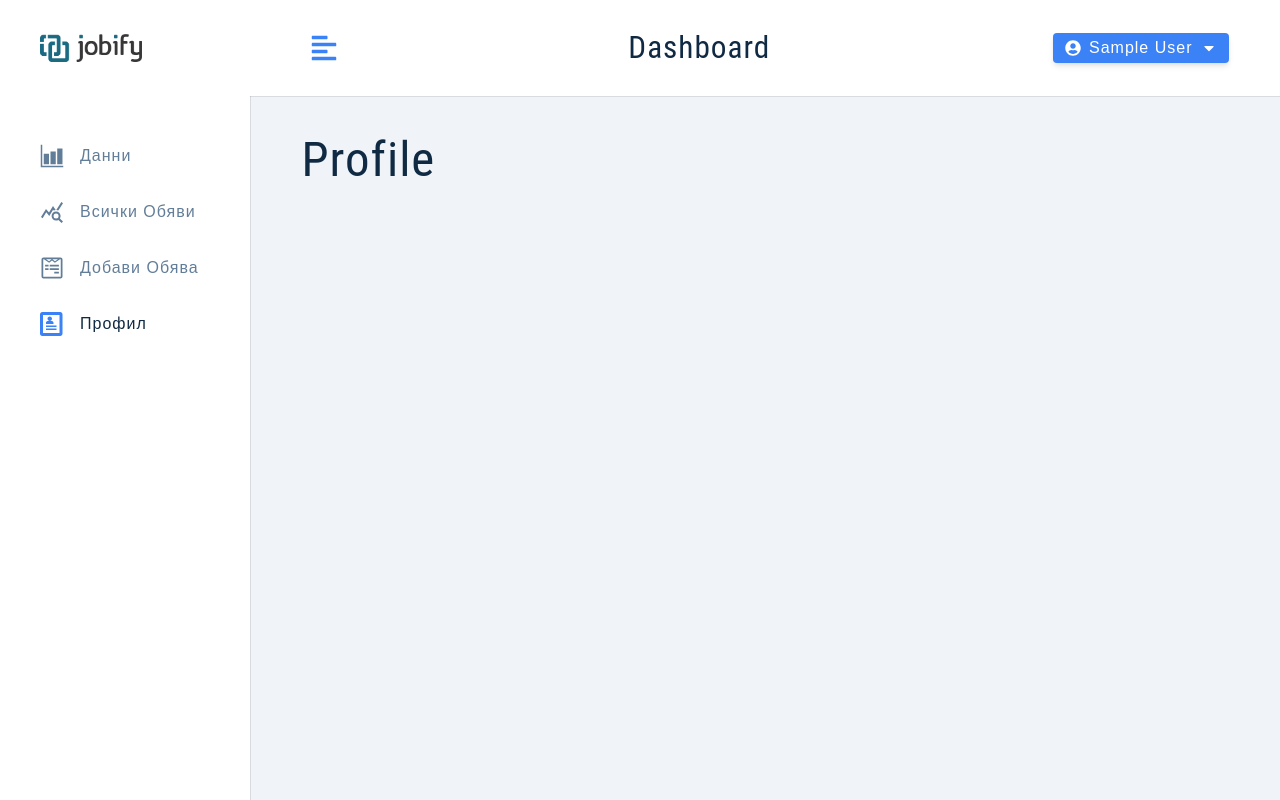
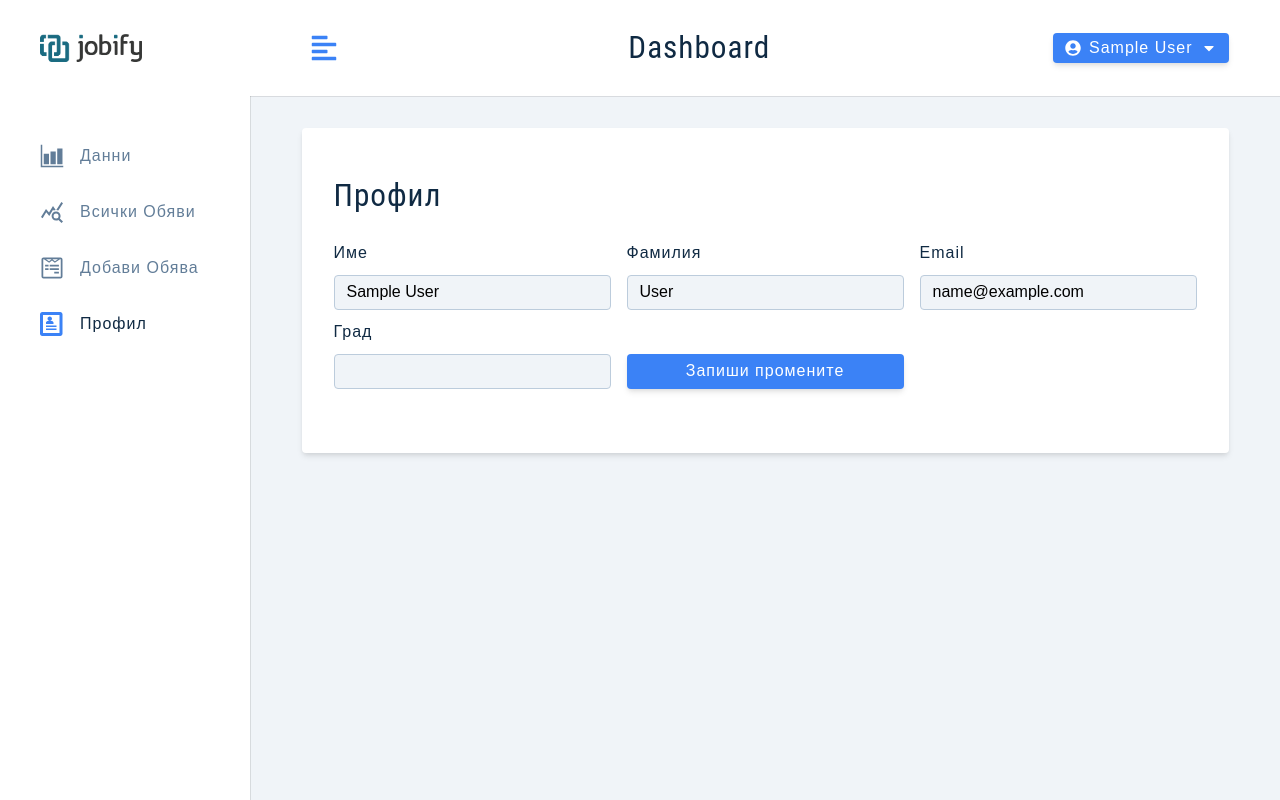
Before and after one commit to Vatari/Jobify, a React (Create React App) app: page /profile in a window 1280 px wide. Built offline with nearby package versions, Linux system fonts and the light colour scheme; sample sign-in values are in the browser's storage.

Commit message:
added profile page

```diff
--- a/src/components/Dashboard/Profile.js
+++ b/src/components/Dashboard/Profile.js
@@ -1,5 +1,79 @@
+import { useState } from "react";
+import { useDispatch, useSelector } from "react-redux";
+import { toast } from "react-toastify";
+
+import { FormRow } from "..";
+import Wrapper from "./ProfileWrapper";
+
 const Profile = () => {
-  return <h1>Profile</h1>;
+  const { isLoading, user } = useSelector((store) => store.user);
+  const dispatch = useDispatch();
+
+  const [userData, setUserData] = useState({
+    name: user?.name || "",
+    lastName: user?.lastName || "",
+    email: user?.email || "",
+    location: user?.location || "",
+  });
+
+  const handleSubmit = (e) => {
+    e.preventDefault();
+
+    if (
+      !userData.name ||
+      !userData.email ||
+      !userData.lastName ||
+      !userData.location
+    ) {
+      toast.error("Моля попълнете всички полета");
+      return;
+    }
+  };
+  const handleChange = (e) => {
+    const name = e.target.name;
+    const value = e.target.value;
+    setUserData({ ...userData, [name]: value });
+  };
+
+  return (
+    <Wrapper>
+      <form className="form" onSubmit={handleSubmit}>
+        <h3>Профил</h3>
+        <div className="form-center">
+          <FormRow
+            type="text"
+            labelText="Име"
+            name="name"
+            value={userData.name}
+            handleChange={handleChange}
+          />
+          <FormRow
+            type="text"
+            labelText="Фамилия"
+            name="lastName"
+            value={userData.lastName}
+            handleChange={handleChange}
+          />
+          <FormRow
+            type="email"
+            name="email"
+            value={userData.email}
+            handleChange={handleChange}
+          />
+          <FormRow
+            type="text"
+            labelText="Град"
+            name="location"
+            value={userData.location}
+            handleChange={handleChange}
+          />
+          <button className="btn btn-lock" type="submit" disabled={isLoading}>
+            {isLoading ? "Заявката се обработва..." : "Запиши промените"}
+          </button>
+        </div>
+      </form>
+    </Wrapper>
+  );
 };
 
 export default Profile;
--- /dev/null
+++ b/src/components/Dashboard/ProfileWrapper.js
@@ -0,0 +1,68 @@
+import styled from 'styled-components'
+
+const Wrapper = styled.section`
+  border-radius: var(--borderRadius);
+  width: 100%;
+  background: var(--white);
+  padding: 3rem 2rem 4rem;
+  box-shadow: var(--shadow-2);
+  h3 {
+    margin-top: 0;
+  }
+  .form {
+    margin: 0;
+    border-radius: 0;
+    box-shadow: none;
+    padding: 0;
+    max-width: 100%;
+    width: 100%;
+  }
+  .form-row {
+    margin-bottom: 0;
+  }
+  .form-center {
+    display: grid;
+    row-gap: 0.5rem;
+  }
+  .form-center button {
+    align-self: end;
+    height: 35px;
+    margin-top: 1rem;
+  }
+  .btn-container {
+    display: grid;
+    grid-template-columns: 1fr 1fr;
+    column-gap: 1rem;
+    align-self: flex-end;
+    margin-top: 0.5rem;
+    button {
+      height: 35px;
+    }
+  }
+  .clear-btn {
+    background: var(--grey-500);
+  }
+  .clear-btn:hover {
+    background: var(--black);
+  }
+  @media (min-width: 992px) {
+    .form-center {
+      grid-template-columns: 1fr 1fr;
+      align-items: center;
+      column-gap: 1rem;
+    }
+    .btn-container {
+      margin-top: 0;
+    }
+  }
+  @media (min-width: 1120px) {
+    .form-center {
+      grid-template-columns: 1fr 1fr 1fr;
+    }
+    .form-center button {
+      margin-top: 0;
+    }
+  }
+`
+
+export default Wrapper
--- a/src/components/FormRow/FormRow.js
+++ b/src/components/FormRow/FormRow.js
@@ -2,7 +2,7 @@ const FormRow = ({ type, name, value, handleChange, labelText }) => {
   return (
     <div className="form-row">
       <label htmlFor={name} className="form-label">
-        {name}
+        {labelText || name}
       </label>
       <input
         type={type}
```
